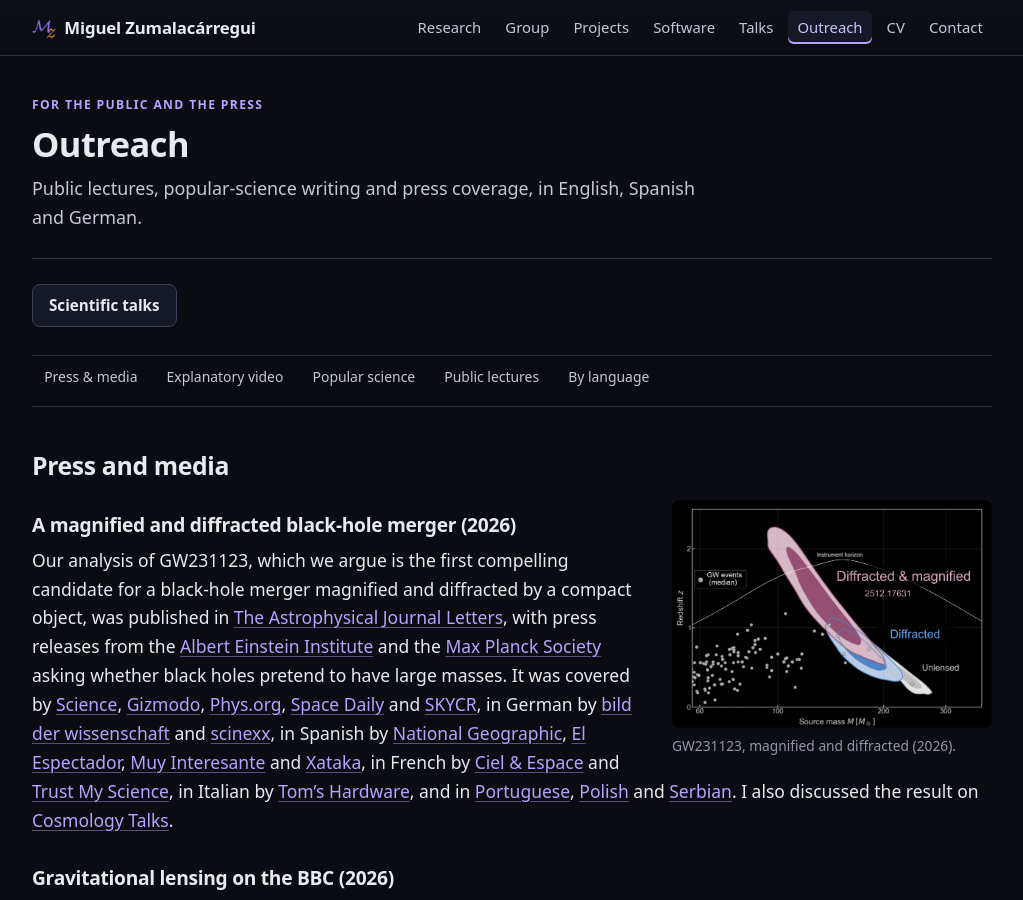
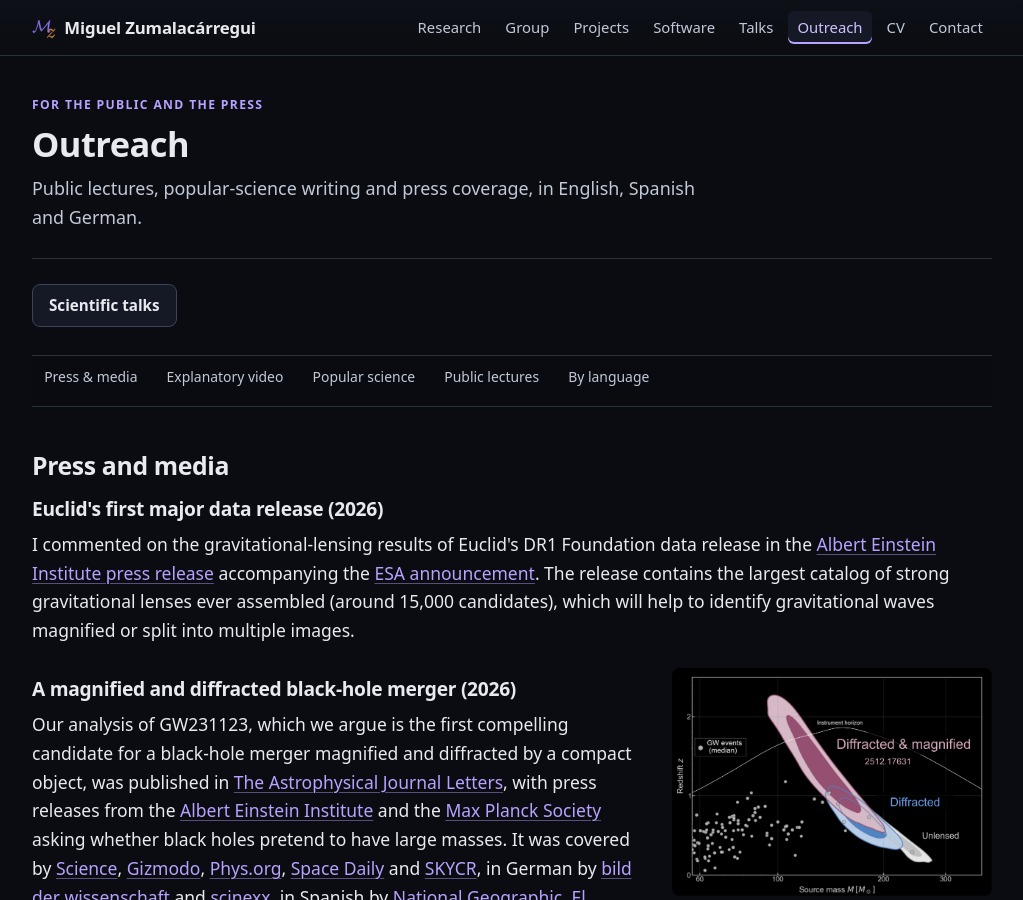
Before and after one commit to miguelzuma/miguelzuma.github.io, a Jekyll site: the page built from outreach.html, in a window 1280 px wide and 900 px high. Shown: the whole window, without its empty margins (128-1151 px from the left). Built offline with Jekyll 4.4.1, drawn with Linux system fonts in a browser that asks for light colours; some of the changed text lies outside the part shown.

Commit message:
Outreach: the AEI press release on Euclid DR1 Foundation, in English and German
Co-Authored-By: Claude Opus 5.5 <noreply@anthropic.com>
Claude-Session: https://claude.ai/code/session_01UmrXYUNfVgWH1kSXdBqDrJ

```diff
--- a/outreach.html
+++ b/outreach.html
@@ -31,6 +31,18 @@ sections:
 <!-- ================= Press ================= -->
 <section class="section" id="press">
   <h2>Press and media</h2>
+
+  <h3>Euclid's first major data release (2026)</h3>
+  <p>
+    I commented on the gravitational-lensing results of Euclid's DR1 Foundation
+    data release in the
+    <a href="https://www.aei.mpg.de/1525988/euclid-lays-the-foundation-for-its-best-ever-3d-map-of-the-universe" rel="noopener">Albert Einstein Institute press release</a>
+    accompanying the
+    <a href="https://www.esa.int/articles/about-us/directorates/science/euclid/euclid-lays-the-foundation-for-its-best-ever-3d-map-of-the-universe" rel="noopener">ESA announcement</a>.
+    The release contains the largest catalog of strong gravitational lenses
+    ever assembled (around 15,000 candidates), which will help to identify
+    gravitational waves magnified or split into multiple images.
+  </p>
 
   <figure class="float-right" style="width:320px;">
     <img src="{{ '/imgs/GW231123_annotation.png' | relative_url }}"
@@ -346,6 +358,7 @@ sections:
   <ul lang="de">
     <li>
       Pressemitteilungen des AEI:
+      <a href="https://www.aei.mpg.de/1528313/euclid-lays-the-foundation-for-its-best-ever-3d-map-of-the-universe" rel="noopener">Euclid legt das Fundament für seine bisher beste 3D-Karte des Universums</a> (2026),
       <a href="https://www.aei.mpg.de/1490708/do-black-holes-pretend-to-have-large-masses" rel="noopener">Täuschen Schwarze Löcher große Massen vor?</a> (2026),
       <a href="https://www.aei.mpg.de/1407247/new-method-could-reveal-hidden-supermassive-black-hole-binaries" rel="noopener">Neue Methode könnte versteckte Paare extrem massereicher Schwarzer Löcher entdecken</a> (2026)
       und <a href="https://www.aei.mpg.de/1363635/erc-consolidator-grant-for-miguel-zumalac-rregui" rel="noopener">ERC Consolidator Grant für Miguel Zumalacárregui</a> (2025).
```
